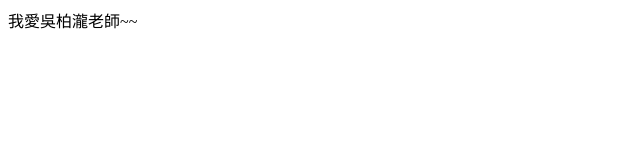
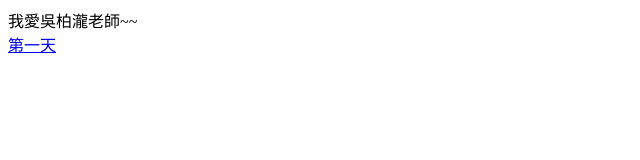
Before and after one commit to Lin-Liang-github/Lin-Liang-github.github.io, a plain HTML site: page index.html in a window 1280 px wide. Shown: the full height of the page, 0-640 px from the left. Drawn offline with Linux system fonts and the light colour scheme.

Commit message:
2023/02/21  第五次變更

```diff
--- a/index.html
+++ b/index.html
@@ -5,6 +5,8 @@
     <title>Title</title>
 </head>
 <body>
-    我愛吳柏瀧老師~~
+    我愛吳柏瀧老師~~<br>
+    <a href="https://github.com/Lin-Liang-github/Day01">第一天</a>
+
 </body>
 </html>
```
